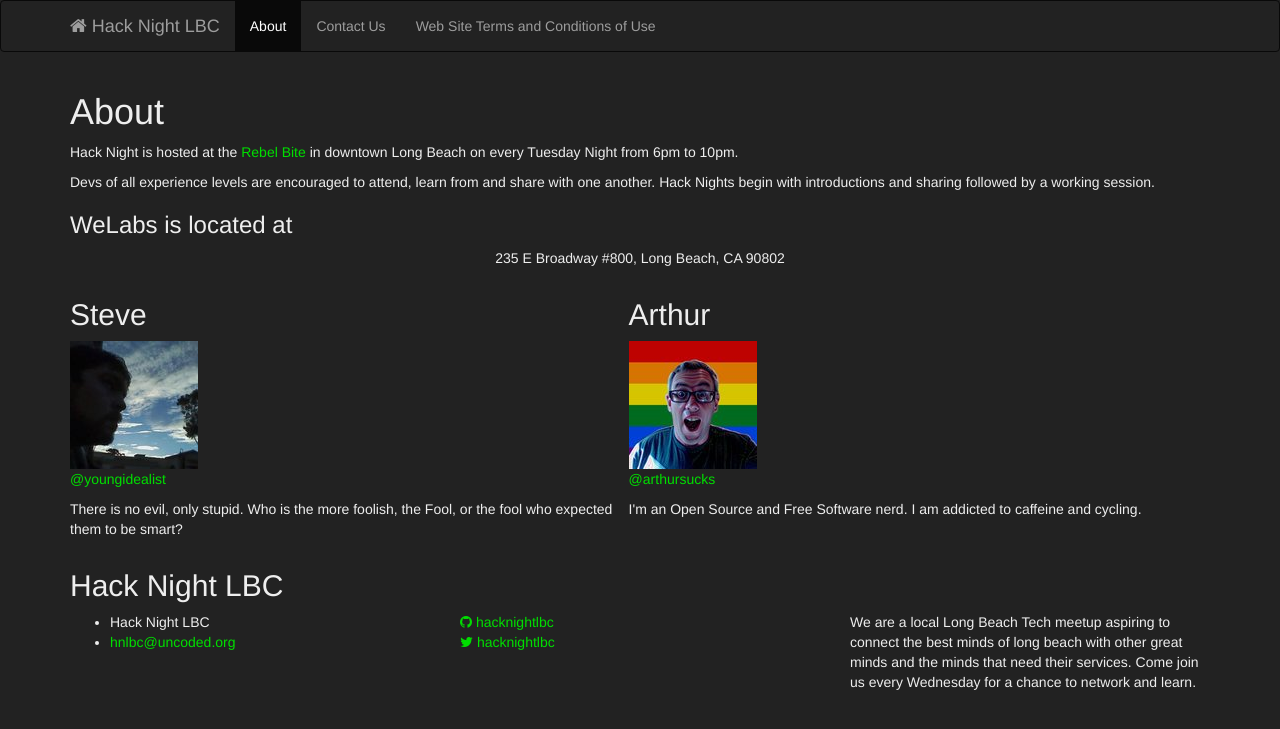
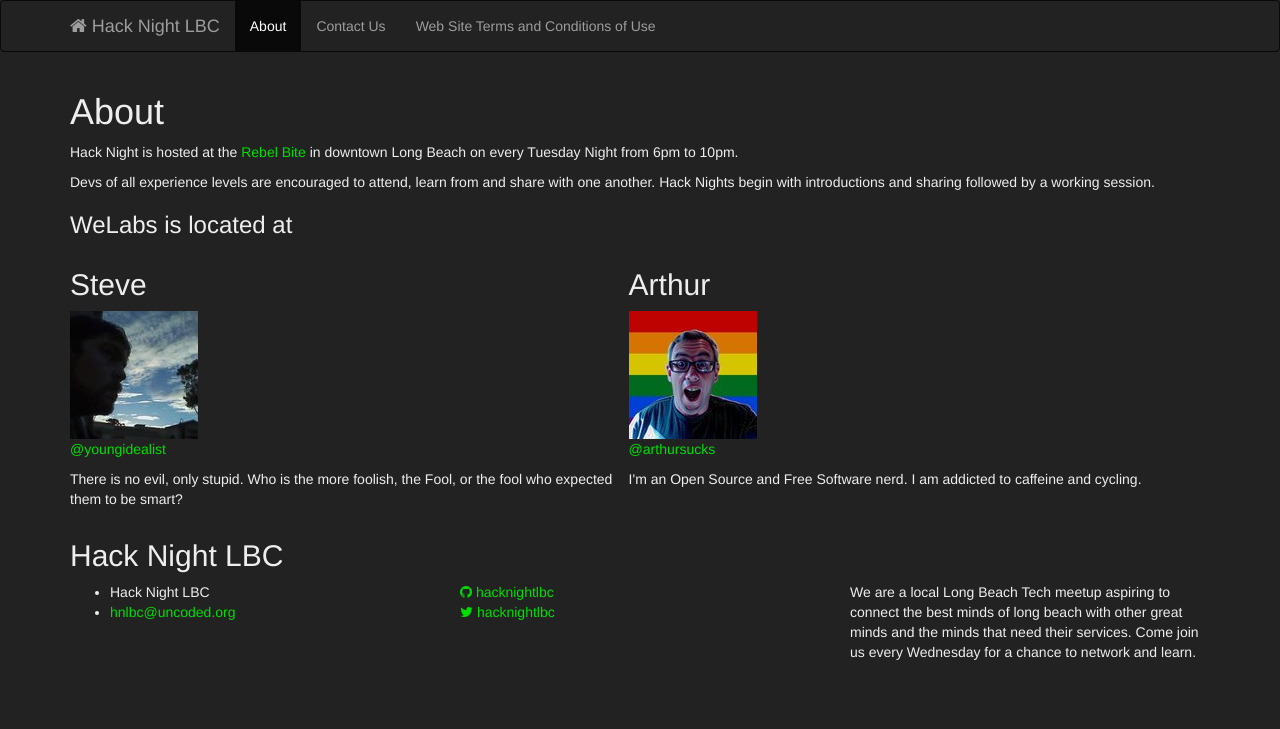
Before and after one commit to hacknightlbc/hacknightlbc.github.io, a Jekyll site: the page built from about.md, in a window 1280 px wide. Shown: the top 729 px of the page. Built offline with Jekyll 4.4.1, drawn with Linux system fonts in a browser that asks for light colours.

```diff
--- a/about.md
+++ b/about.md
@@ -10,8 +10,6 @@
 Devs of all experience levels are encouraged to attend, learn from and share with one another. Hack Nights begin with introductions and sharing followed by a working session.
 
 ### WeLabs is located at
-
-<p style="text-align:center;">235 E Broadway #800, Long Beach, CA 90802</p>
 
 <div class="hosts">
 
```
